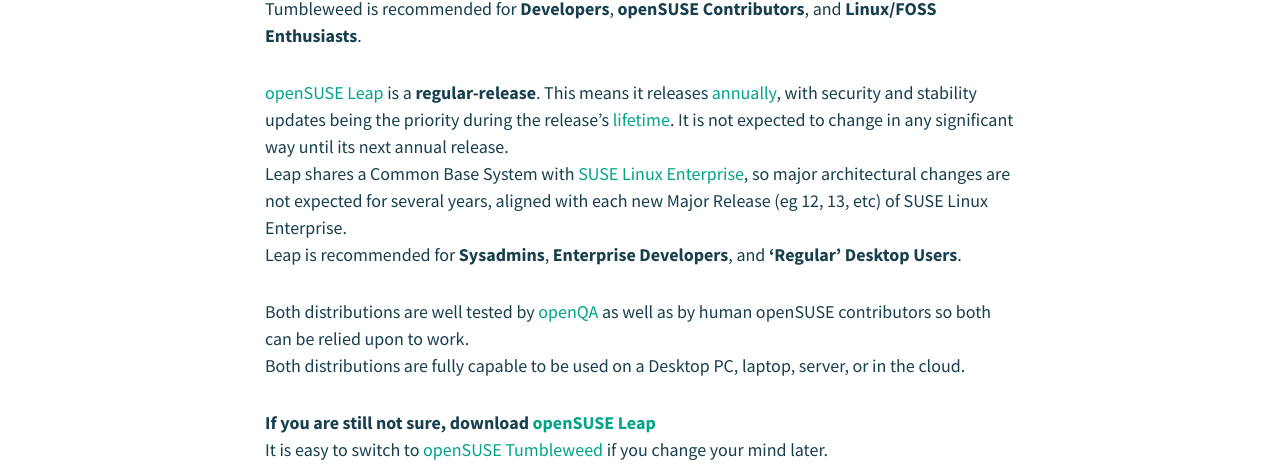
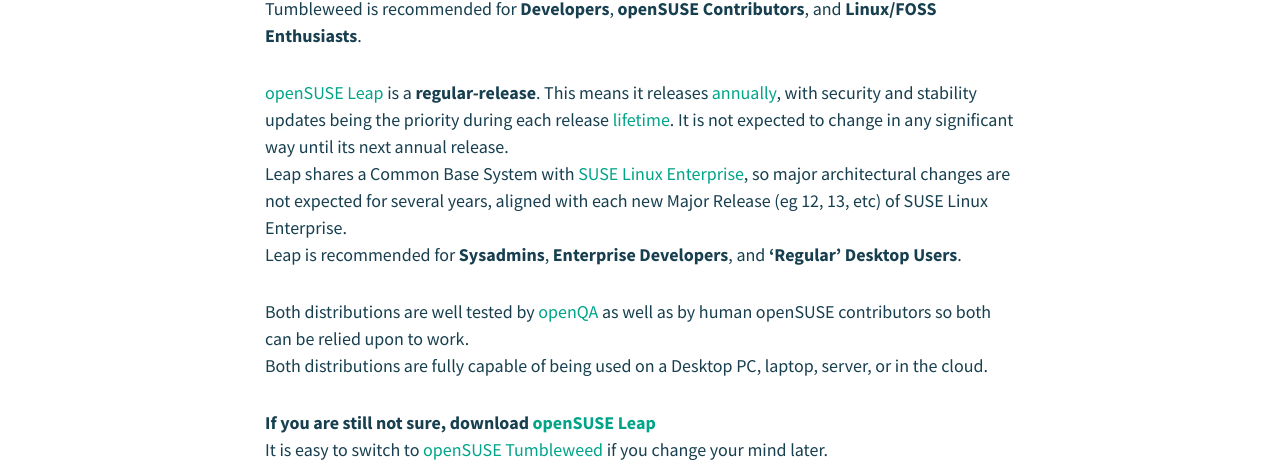
Before and after one commit to sysrich/new-software.o.o, a Jekyll site: the page built from index.md, in a window 1280 px wide and 900 px high, scrolled down 611 px. Shown: the part 179-644 px from the top of the window. Built offline with Jekyll 4.4.1, drawn with Linux system fonts in a browser that asks for light colours; nearby versions of some CDN libraries.

```diff
--- a/index.md
+++ b/index.md
@@ -3,7 +3,7 @@ layout: page
 title: Get openSUSE
 subtitle: openSUSE is completely free to download, use and share.
 ---
-| ![Tumbleweed Logo]({{ site.url }}/img/Tumbleweed-black.png) [Tumbleweed]({{ site.url }}/tumbleweed) | ![Leap Logo]({{ site.url }}/img/Leap-black.png) [Leap]({{ site.url }}/leap) |
+| ![Tumbleweed Logo]({{ site.url }}/img/Tumbleweed-green.png) [Tumbleweed]({{ site.url }}/tumbleweed) | ![Leap Logo]({{ site.url }}/img/Leap-green.png) [Leap]({{ site.url }}/leap) |
 | --------------------------------------- | --------------------------- |
 | Download openSUSE's rolling release and always run the latest packages provided by the openSUSE Project. | Download openSUSE's regular release and enjoy the benefits of both enterprise-grade engineering and community-developed innovation. |
 
@@ -20,12 +20,12 @@ subtitle: openSUSE is completely free to download, use and share.
 [openSUSE Tumbleweed]({{ site.url}}/tumbleweed) is a **rolling-release**. This means the software is always the latest stable versions available from the openSUSE Project. Things will change regularly as Free and Open Source projects continually release new versions of their software.
 Tumbleweed is recommended for **Developers**, **openSUSE Contributors**, and **Linux/FOSS Enthusiasts**.
 
-[openSUSE Leap]({{ site.url}}/leap) is a **regular-release**. This means it releases [annually](https://en.opensuse.org/openSUSE:Roadmap), with security and stability updates being the priority during the release's [lifetime](https://en.opensuse.org/Lifetime). It is not expected to change in any significant way until its next annual release.
+[openSUSE Leap]({{ site.url}}/leap) is a **regular-release**. This means it releases [annually](https://en.opensuse.org/openSUSE:Roadmap), with security and stability updates being the priority during each release [lifetime](https://en.opensuse.org/Lifetime). It is not expected to change in any significant way until its next annual release.
 Leap shares a Common Base System with [SUSE Linux Enterprise](https://www.suse.com/products/server/), so major architectural changes are not expected for several years, aligned with each new Major Release (eg 12, 13, etc) of SUSE Linux Enterprise.
 Leap is recommended for **Sysadmins**, **Enterprise Developers**, and **'Regular' Desktop Users**.
 
 Both distributions are well tested by [openQA](https://openqa.opensuse.org) as well as by human openSUSE contributors so both can be relied upon to work.
-Both distributions are fully capable to be used on a Desktop PC, laptop, server, or in the cloud.
+Both distributions are fully capable of being used on a Desktop PC, laptop, server, or in the cloud.
 
 **If you are still not sure, download [openSUSE Leap]({{ site.url}}/leap)**
 It is easy to switch to [openSUSE Tumbleweed]({{ site.url }}/tumbleweed) if you change your mind later.
```
Also changed, not shown: img/Leap-green.png (added), img/Tumbleweed-green.png (added).
